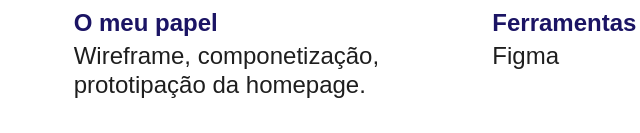
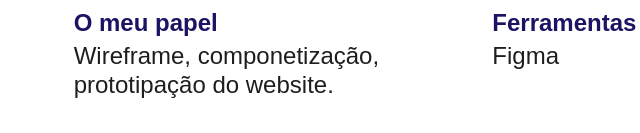
Before and after one commit to MatheusilvaDSN/projeto-portfolio-24, a website: page pages/MAE.html in a window 1280 px wide. Shown: the part 819-952 px from the top of the page, 369-1009 px from the left. Drawn offline with Linux system fonts and the light colour scheme; a web font is replaced by a local one.

Commit message:
texto paginas

```diff
--- a/pages/MAE.html
+++ b/pages/MAE.html
@@ -74,7 +74,7 @@
                 <div class="flex flex-col gap-[4px]">
                     <h2 class="font-bold text-[24px] text-(--primary-color) txt-16px">O meu papel</h2>
                     <p class="font-light text-[24px] text-(--secundary-color) mq-w-100 txt-16px">Wireframe,
-                        componetização, prototipação da homepage.</p>
+                        componetização, prototipação do website.</p>
                 </div>
             </div>
             <div class="flex flex-col gap-[12px]">
```
Also changed, not shown: pages/gustavo.html (+1 -1 lines).
